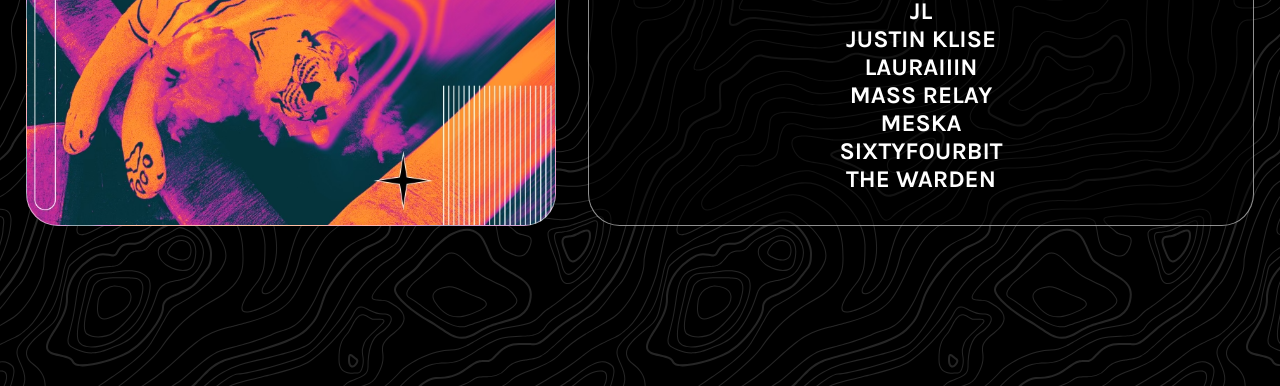
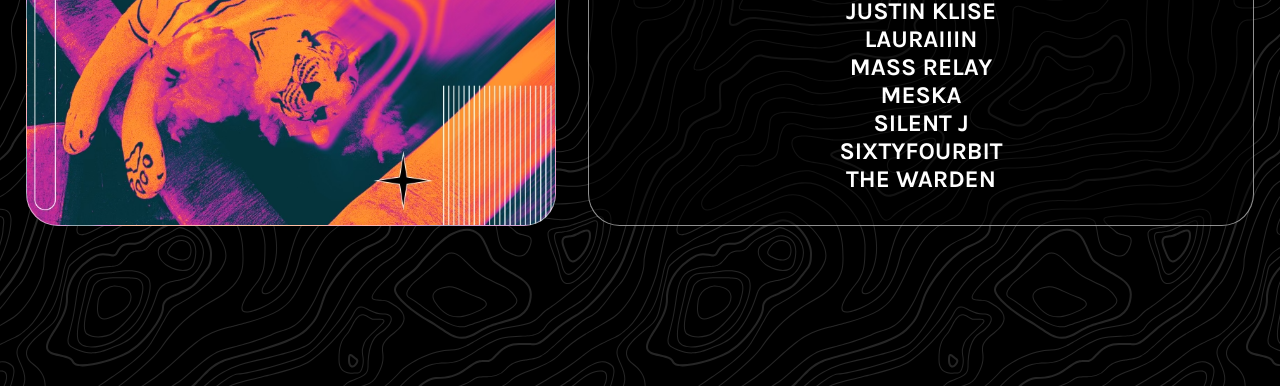
Before and after one commit to Kaidero/sonic-affair, an Astro site: page / in a window 1280 px wide. Shown: the part 599-985 px from the top of the page. Built offline with nearby package versions, Linux system fonts and the light colour scheme; Astro itself is replaced by a stand-in of ours.

Commit message:
one more

```diff
--- a/src/pages/index.astro
+++ b/src/pages/index.astro
@@ -36,6 +36,7 @@ import Layout from '../layouts/Layout.astro';
             <div class='artist'>LAURAIIIN</div>
             <div class='artist'>MASS RELAY</div>
             <div class='artist'>MESKA</div>
+            <div class='artist'>SILENT J</div>
             <div class='artist'>SIXTYFOURBIT</div>
             <div class='artist'>THE WARDEN</div>
           </div>
```
